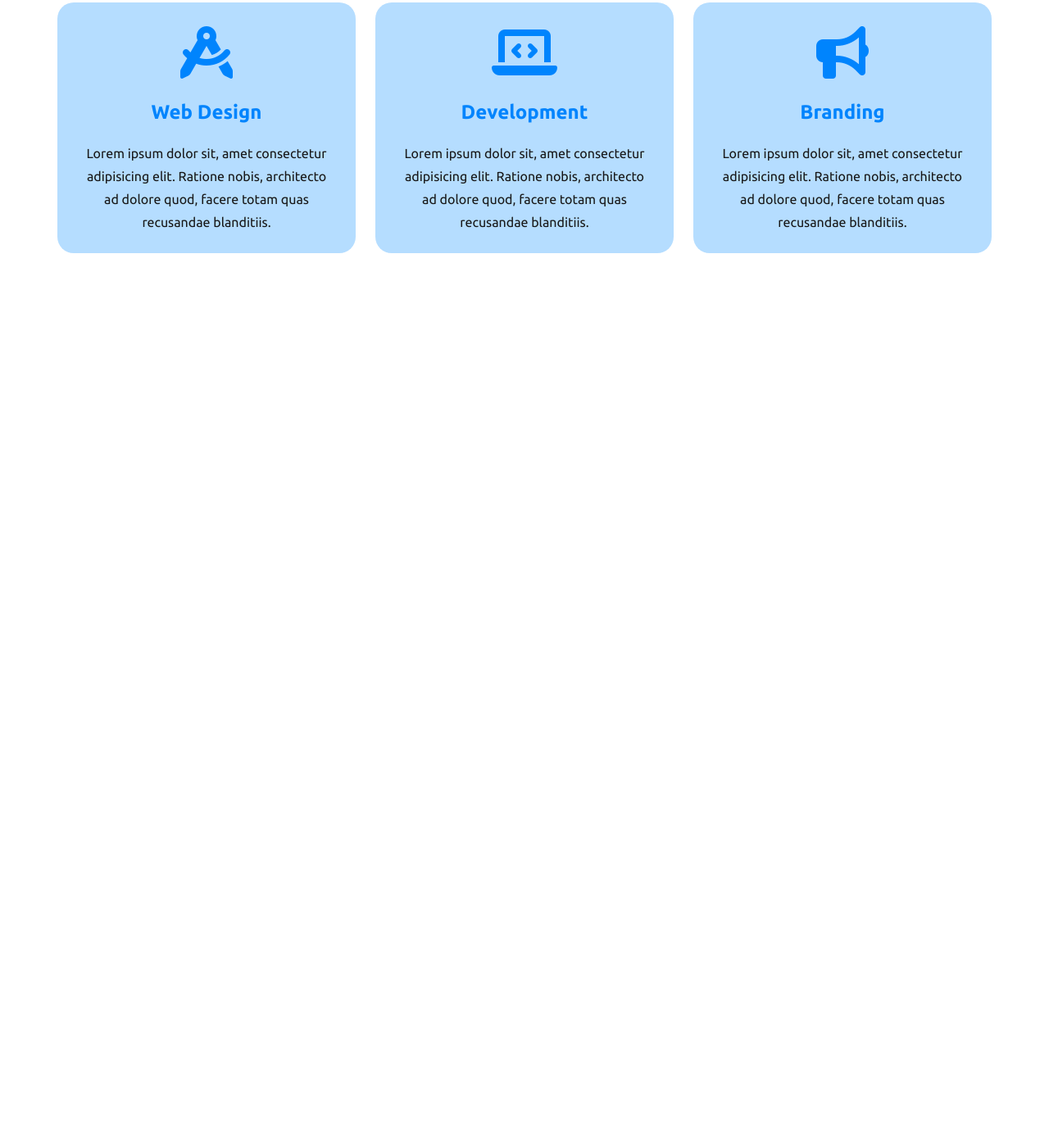
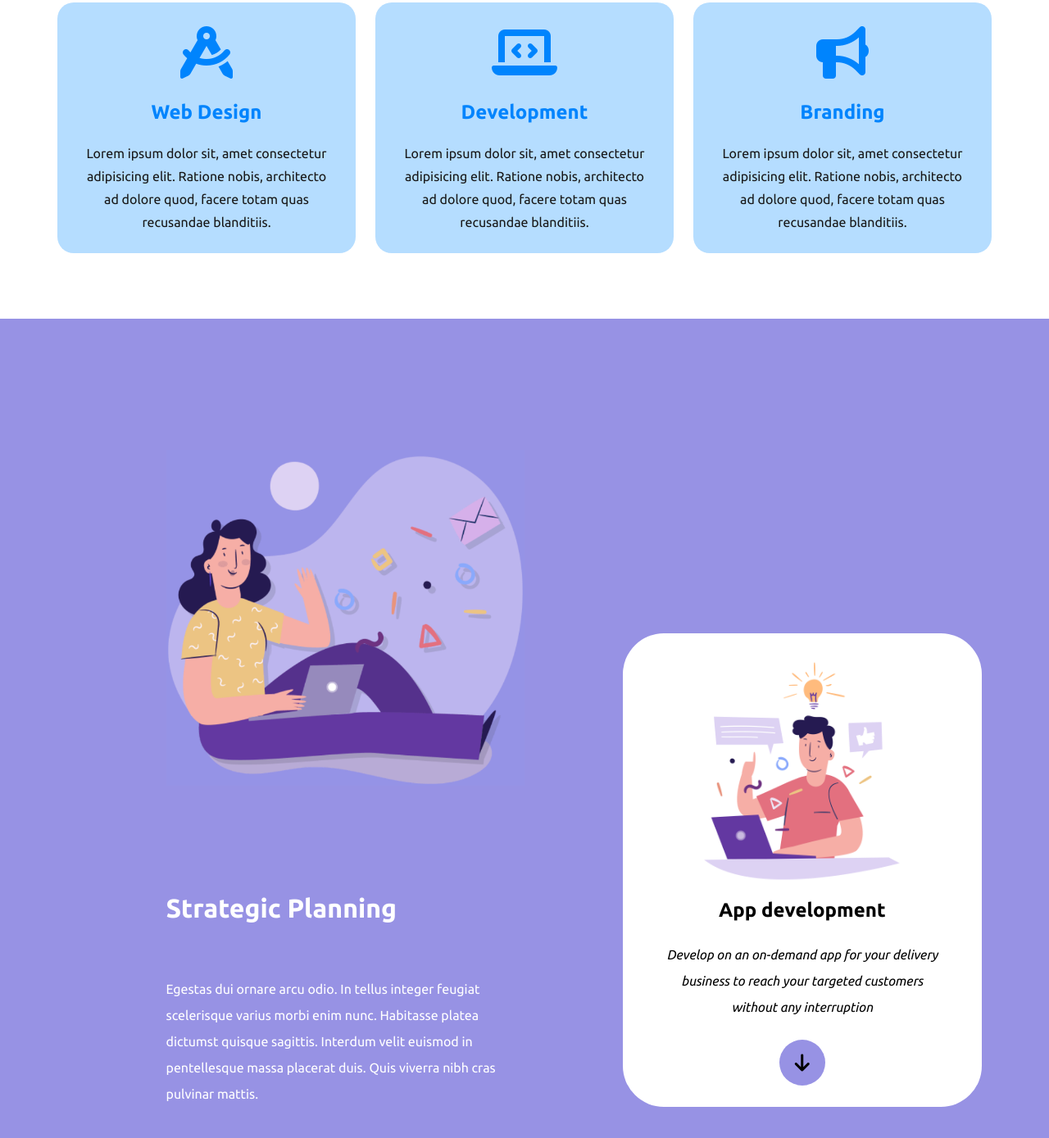
Before and after one commit to StefanoGalandrini/htmlcss-responsive-layout, a plain HTML site: page index.html in a window 1280 px wide. Shown: the part 455-1844 px from the top of the page at 82% size. Before the commit the page ends 844 px from the top, so only its background shows below. Drawn offline with Linux system fonts and the light colour scheme.

Commit message:
Add section 2 - Planning

```diff
--- a/css/style.css
+++ b/css/style.css
@@ -16,6 +16,7 @@ html {
     --mobile-max-width: 500px;
     --card-gap: 1.5rem;
     --card-bkg-color: #b5ddff;
+    --color-purple: #9792E4;
 
 }
 
@@ -199,3 +200,78 @@ SECTION 1 - BLUE CARDS
 font-size: 4rem;
 margin-top: 1.5rem;
 }
+
+
+
+/*
+SECTION 2 - PLANNING
+*/
+
+.planning .container {
+background-color: var(--color-purple);
+padding: 10rem 0 5rem;
+}
+
+.planning .cards {
+    max-width: 875px;
+    margin-inline: auto;
+    display: flex;
+    gap: calc(5 * var(--card-gap));
+}
+
+.planning .card {
+    flex: 0 0 50%;
+}
+
+.planning .card img {
+    width: 100%;
+}
+
+.planning .card.purple h2 {
+    color: white;
+    font-size: 2rem;
+    margin-top: 8rem;
+    margin-bottom: 4rem;
+}
+
+.planning .card.purple p {
+    color: white;
+    font-size: 1rem;
+    line-height: 2rem;
+}
+
+.planning .card.white {
+    background-color: white;
+    border-radius: 50px;
+    margin-top: 14rem;
+    text-align: center;
+    padding-inline: 3rem;
+}
+
+.planning .card.white img {
+    width: 80%;
+    margin-top: 2rem;
+    margin-bottom: 1rem;
+}
+
+.planning .card.white h2 {
+    margin-bottom: 1.5rem;
+}
+
+.planning .card.white p {
+    font-size: 1rem;
+    font-style: italic;
+    line-height: 2rem;
+}
+
+.planning button {
+    width: 3.5rem;
+    aspect-ratio: 1 / 1;
+    border-radius: 50%;
+    background-color: var(--color-purple);
+    margin-top: 1.5rem;
+}
+
+.planning i {
+    font-size: 1.5rem;
+}
--- a/index.html
+++ b/index.html
@@ -101,6 +101,24 @@
             </div>
         </section>
 
+        <section class="planning">
+            <div class="container">
+                <div class="cards">
+                    <div class="card purple">
+                        <img src="img/planning1.png" alt="Woman planning">
+                        <h2>Strategic Planning</h2>
+                        <p>Egestas dui ornare arcu odio. In tellus integer feugiat scelerisque varius morbi enim nunc. Habitasse platea dictumst quisque sagittis. Interdum velit euismod in pentellesque massa placerat duis. Quis viverra nibh cras pulvinar mattis.</p>
+                    </div>
+                    <div class="card white">
+                        <img src="img/planning2.png" alt="Man planning">
+                        <h2>App development</h2>
+                        <p>Develop on an on-demand app for your delivery business to reach your targeted customers without any interruption</p>
+                        <button><i class="fa-solid fa-arrow-down"></i></button>
+                    </div>
+                </div>
+            </div>
+        </section>
+
 
 
     </main>
```
